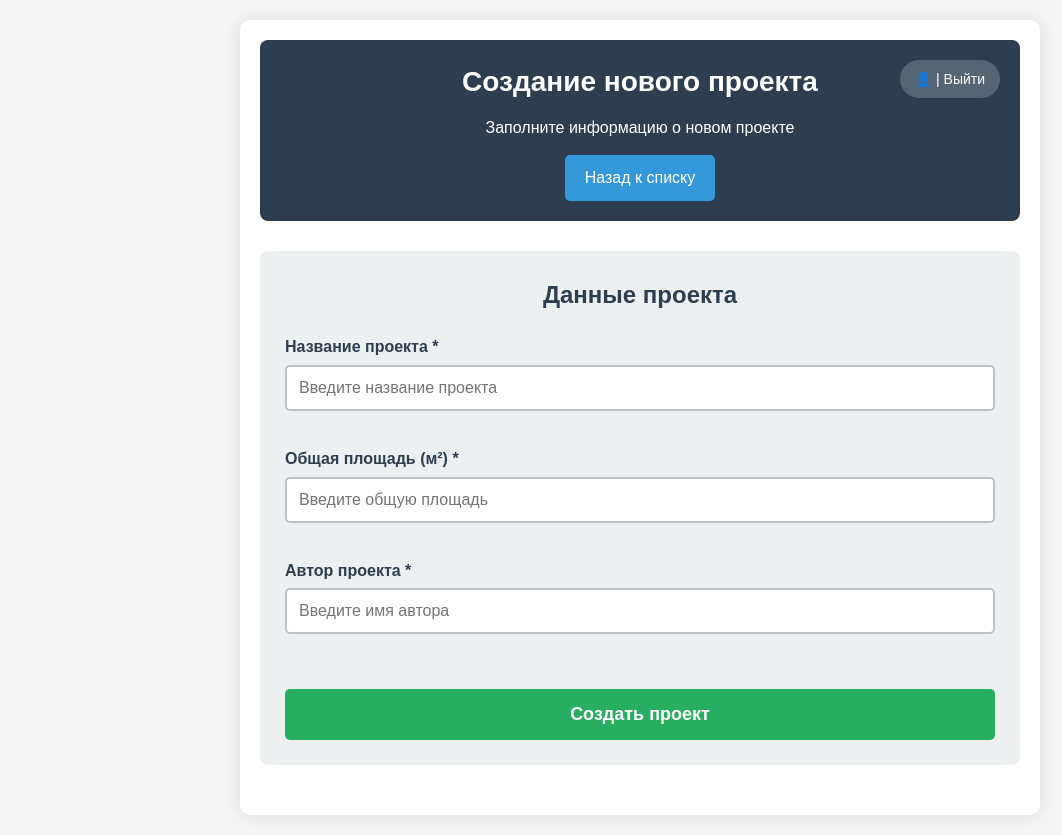
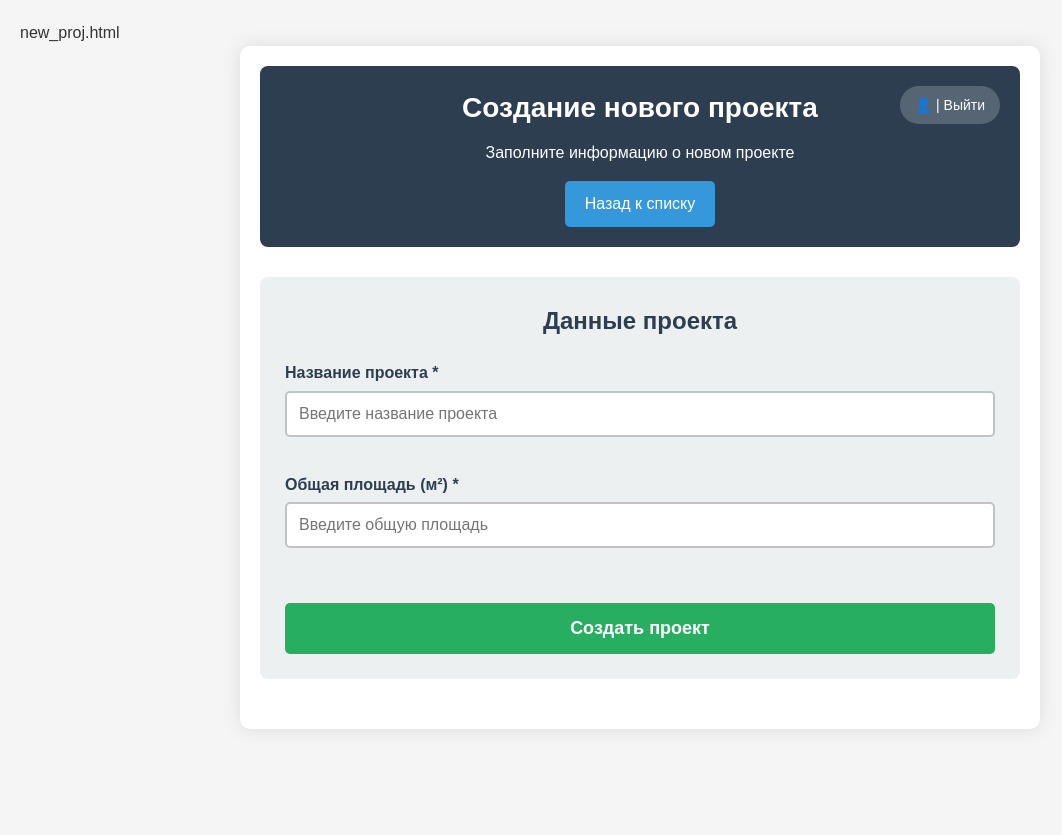
Before and after one commit to stavrtin/blago, a Django app: template app_calc/templates/new_proj.html in a window 1280 px wide. Shown: the whole page, without its empty margins (0-1062 px from the left). After the commit the page ends 654 px from the top, so only its background shows below. Run offline with Django 3.2, Linux system fonts and the light colour scheme; the template is opened without the code that fills it, so the values that code supplies are empty.

Commit message:
Этап_2

```diff
--- a/app_calc/models.py
+++ b/app_calc/models.py
@@ -20,7 +20,7 @@
 class Project(models.Model):
     name = models.CharField(max_length=110, verbose_name='Название проекта', unique=True)
     total_square = models.FloatField(verbose_name='Общая площадь', default=0)
-    author = models.CharField(max_length=100, verbose_name='Автор проекта')
+    author = models.CharField(max_length=100, verbose_name='Автор проекта', default='')
     created_at = models.DateTimeField(auto_now_add=True, verbose_name='Дата создания')
     user = models.ForeignKey(
         User,  # Используем стандартного User
--- a/app_calc/templates/new_proj.html
+++ b/app_calc/templates/new_proj.html
@@ -180,6 +180,7 @@
     </style>
 </head>
 <body>
+new_proj.html
     <div class="container">
         <!-- Заголовок -->
         <div class="header">
@@ -222,11 +223,11 @@
                            placeholder="Введите общую площадь">
                 </div>
 
-                <div class="form-group">
-                    <label for="author">Автор проекта *</label>
-                    <input type="text" id="author" name="author" required
-                           placeholder="Введите имя автора">
-                </div>
+<!--                <div class="form-group">-->
+<!--                    <label for="author">Автор проекта *</label>-->
+<!--                    <input type="text" id="author" name="author" -->
+<!--                           placeholder="Введите имя автора">-->
+<!--                </div>-->
 
                 <button type="submit" class="submit-btn">Создать проект</button>
             </form>
@@ -234,27 +235,27 @@
     </div>
 
     <script>
-        document.addEventListener('DOMContentLoaded', function() {
-            // Валидация формы
-            const form = document.querySelector('.input-form');
-            form.addEventListener('submit', function(e) {
-                const name = document.getElementById('name').value.trim();
-                const totalSquare = document.getElementById('total_square').value;
-                const author = document.getElementById('author').value.trim();
+<!--        document.addEventListener('DOMContentLoaded', function() {-->
+<!--            // Валидация формы-->
+<!--            const form = document.querySelector('.input-form');-->
+<!--            form.addEventListener('submit', function(e) {-->
+<!--                const name = document.getElementById('name').value.trim();-->
+<!--                const totalSquare = document.getElementById('total_square').value;-->
+<!--                const author = document.getElementById('author').value.trim();-->
 
-                if (!name || !totalSquare || !author) {
-                    e.preventDefault();
-                    alert('Пожалуйста, заполните все обязательные поля');
-                    return false;
-                }
+<!--                if (!name || !totalSquare || !author) {-->
+<!--                    e.preventDefault();-->
+<!--                    alert('Пожалуйста, заполните все обязательные поля');-->
+<!--                    return false;-->
+<!--                }-->
 
-                if (parseFloat(totalSquare) <= 0) {
-                    e.preventDefault();
-                    alert('Площадь должна быть положительным числом');
-                    return false;
-                }
-            });
-        });
+<!--                if (parseFloat(totalSquare) <= 0) {-->
+<!--                    e.preventDefault();-->
+<!--                    alert('Площадь должна быть положительным числом');-->
+<!--                    return false;-->
+<!--                }-->
+<!--            });-->
+<!--        });-->
     </script>
 </body>
 </html>
--- a/app_calc/templates/start_proj.html
+++ b/app_calc/templates/start_proj.html
@@ -146,6 +146,7 @@
     </style>
 </head>
 <body>
+start_proj.html
     <div class="container">
         <!-- Заголовок -->
         <div class="header">
@@ -180,7 +181,8 @@
                         <td>{{ project.author }}</td>
                         <td>{{ project.created_at|date:"d.m.Y H:i" }}</td>
                         <td style="text-align: center;">
-                            <a href="{% url 'app_calc:tab_start_view' project.id %}" class="action-btn">
+<!--                            <a href="{% url 'app_calc:tab_start_view' project.id %}" class="action-btn">-->
+                            <a href="{% url 'app_calc:results_view'  project.id %}" class="action-btn">
                                 Открыть проект
                             </a>
                         </td>
--- a/app_calc/templates/tab_start.html
+++ b/app_calc/templates/tab_start.html
@@ -396,7 +396,7 @@
 <div class="table-section">
     <!-- Кнопка для скрытия/показа блока -->
     <div style="display: flex; justify-content: space-between; align-items: center; margin-bottom: 20px;">
-        <h2>Входные данные</h2>
+        <h2>Внесенные сведения по площадям</h2>
         <button type="button" id="toggle-table-btn" class="submit-btn"
                 style="margin-top: 0; padding: 8px 16px; font-size: 14px;">
             Скрыть таблицу
@@ -428,6 +428,7 @@
                     <th>Площадь</th>
                     <th>Длина</th>
                     <th>Тип работ</th>
+                    <th>Внести правки</th>
                 </tr>
             </thead>
             <tbody>
@@ -439,10 +440,11 @@
                     <td>{{ item.square|default:"" }}</td>
                     <td>{{ item.length|default:"" }}</td>
                     <td>{{ item.get_event_display|default:"" }}</td>
+
                 </tr>
                 {% empty %}
                 <tr>
-                    <td colspan="6" style="text-align: center;">Нет данных</td>
+                    <td colspan="7" style="text-align: center;">Нет данных</td>
                 </tr>
                 {% endfor %}
             </tbody>
```
Also changed, not shown: app_calc/views_calc.py (+5 -5 lines).
